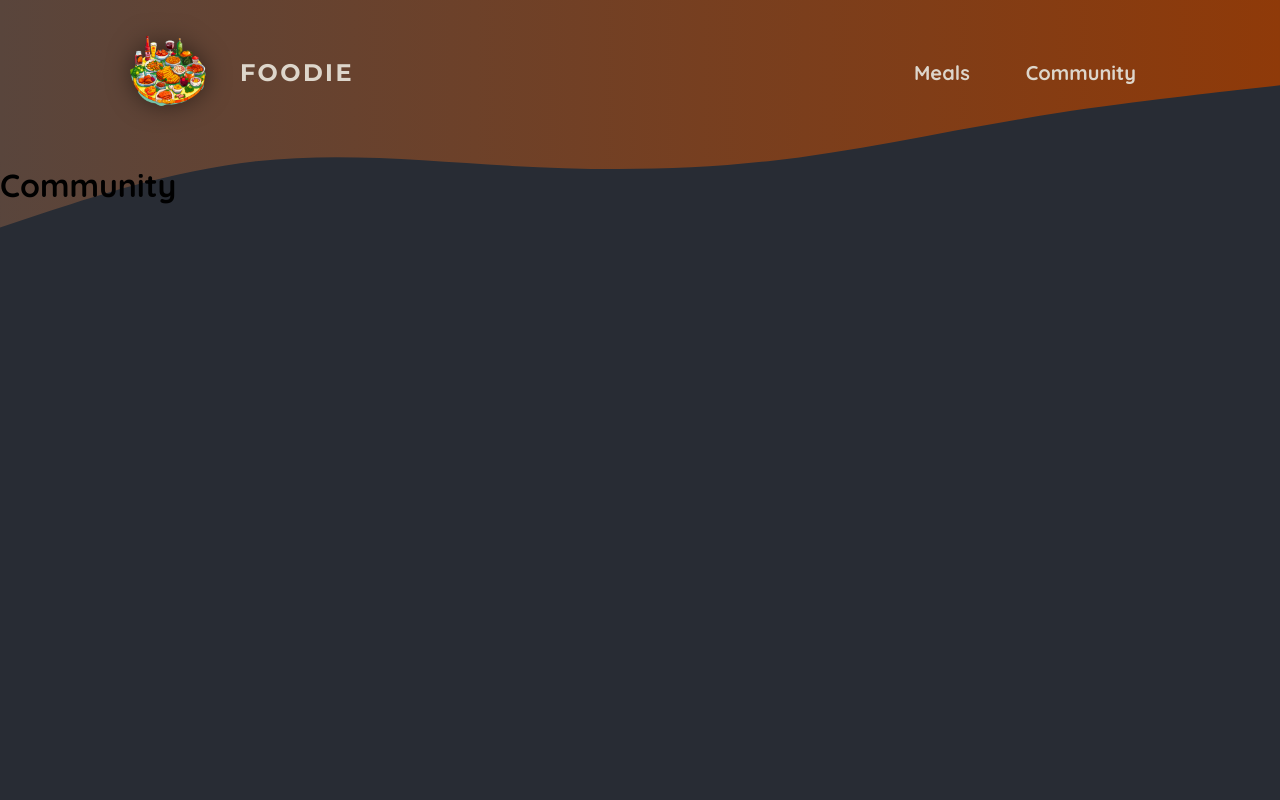
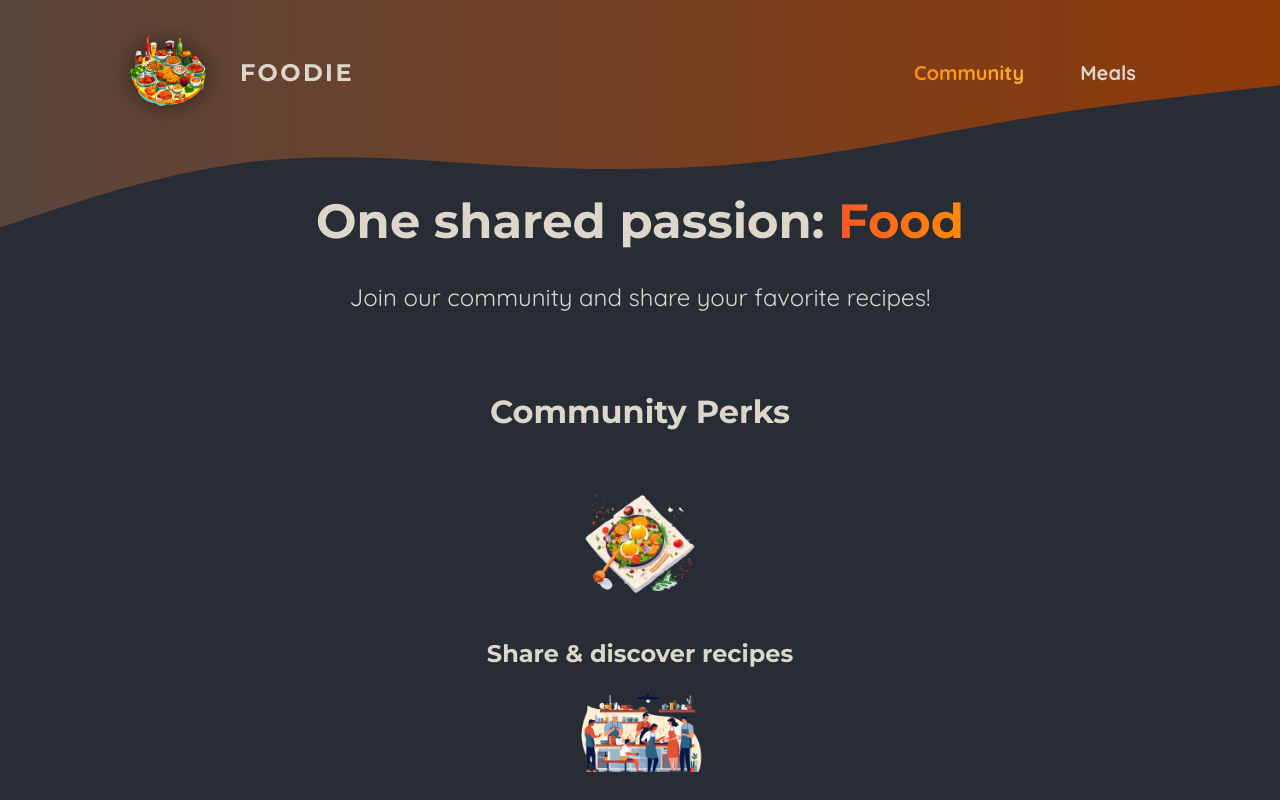
Before and after one commit to MateuszGacek/foodie, a Next.js app: page /community in a window 1280 px wide. Shown: the top 800 px of the page. Built offline with nearby package versions, Linux system fonts and the light colour scheme.

Commit message:
feat: added active link

```diff
--- /dev/null
+++ b/app/community/page.module.css
@@ -0,0 +1,61 @@
+.header {
+  gap: 3rem;
+  margin: 3rem auto 5rem auto;
+  width: 90%;
+  max-width: 75rem;
+  color: #ddd6cb;
+  font-size: 1.5rem;
+  text-align: center;
+}
+
+.header h1 {
+  font-family: "Montserrat", sans-serif;
+}
+
+.highlight {
+  background: linear-gradient(90deg, #f9572a, #ff8a05);
+  background-clip: text;
+  -webkit-background-clip: text;
+  -webkit-text-fill-color: transparent;
+}
+
+.main {
+  width: 90%;
+  max-width: 40rem;
+  margin: 0 auto;
+  text-align: center;
+}
+
+.main h2 {
+  font-family: "Montserrat", sans-serif;
+  font-size: 2rem;
+  margin-bottom: 3rem;
+  color: #ddd6cb;
+}
+
+.perks {
+  list-style: none;
+  margin: 3rem 0;
+  padding: 0;
+}
+
+.perks li {
+  display: flex;
+  flex-direction: column;
+  align-items: center;
+  gap: 2rem;
+}
+
+.perks img {
+  width: 8rem;
+  height: 8rem;
+  object-fit: contain;
+}
+
+.perks p {
+  font-family: "Montserrat", sans-serif;
+  font-size: 1.5rem;
+  font-weight: bold;
+  margin: 0;
+  color: #ddd6cb;
+}
--- a/app/community/page.tsx
+++ b/app/community/page.tsx
@@ -1,9 +1,40 @@
-const Community = () => {
+import Image from "next/image";
+
+import mealIcon from "@/assets/icons/meal.png";
+import communityIcon from "@/assets/icons/community.png";
+import eventsIcon from "@/assets/icons/events.png";
+import classes from "./page.module.css";
+
+export default function CommunityPage() {
   return (
-    <main>
-      <h1>Community</h1>
-    </main>
+    <>
+      <header className={classes.header}>
+        <h1>
+          One shared passion: <span className={classes.highlight}>Food</span>
+        </h1>
+        <p>Join our community and share your favorite recipes!</p>
+      </header>
+      <main className={classes.main}>
+        <h2>Community Perks</h2>
+
+        <ul className={classes.perks}>
+          <li>
+            <Image src={mealIcon} alt="A delicious meal" />
+            <p>Share & discover recipes</p>
+          </li>
+          <li>
+            <Image src={communityIcon} alt="A crowd of people, cooking" />
+            <p>Find new friends & like-minded people</p>
+          </li>
+          <li>
+            <Image
+              src={eventsIcon}
+              alt="A crowd of people at a cooking event"
+            />
+            <p>Participate in exclusive events</p>
+          </li>
+        </ul>
+      </main>
+    </>
   );
-};
-
-export default Community;
+}
--- a/app/components/main-header/main-header.module.css
+++ b/app/components/main-header/main-header.module.css
@@ -21,30 +21,6 @@
   font-size: 1.25rem;
 }
 
-.nav a {
-  text-decoration: none;
-  color: #ddd6cb;
-  font-weight: bold;
-  padding: 0.5rem 1rem;
-  border-radius: 0.5rem;
-}
-
-.nav a:hover,
-.nav a:active {
-  background: linear-gradient(90deg, #ff8a05, #f9b331);
-  background-clip: text;
-  -webkit-background-clip: text;
-  -webkit-text-fill-color: transparent;
-  text-shadow: 0 0 18px rgba(248, 190, 42, 0.8);
-}
-
-.active {
-  background: linear-gradient(90deg, #ff8a05, #f9b331);
-  background-clip: text;
-  -webkit-background-clip: text;
-  -webkit-text-fill-color: transparent;
-}
-
 .logo {
   display: flex;
   align-items: center;
--- a/app/components/main-header/main-header.tsx
+++ b/app/components/main-header/main-header.tsx
@@ -3,6 +3,7 @@
 import logo from "@/assets/logo.png";
 import classes from "./main-header.module.css";
 import MainHeaderBackground from "./main-header-background";
+import NavLink from "./nav-link";
 
 const MainHeader = () => {
   return (
@@ -16,10 +17,10 @@
         <nav className={classes.nav}>
           <ul>
             <li>
-              <Link href="meals">Meals</Link>
+              <NavLink href="/community">Community</NavLink>
             </li>
             <li>
-              <Link href="community">Community</Link>
+              <NavLink href="/meals">Meals</NavLink>
             </li>
           </ul>
         </nav>
--- /dev/null
+++ b/app/components/main-header/nav-link.module.css
@@ -0,0 +1,23 @@
+.link {
+  text-decoration: none;
+  color: #ddd6cb;
+  font-weight: bold;
+  padding: 0.5rem 1rem;
+  border-radius: 0.5rem;
+}
+
+.link:hover,
+.link:active {
+  background: linear-gradient(90deg, #ff8a05, #f9b331);
+  background-clip: text;
+  -webkit-background-clip: text;
+  -webkit-text-fill-color: transparent;
+  text-shadow: 0 0 18px rgba(248, 190, 42, 0.8);
+}
+
+.active {
+  background: linear-gradient(90deg, #ff8a05, #f9b331);
+  background-clip: text;
+  -webkit-background-clip: text;
+  -webkit-text-fill-color: transparent;
+}
--- /dev/null
+++ b/app/components/main-header/nav-link.tsx
@@ -0,0 +1,24 @@
+"use client";
+
+import Link from "next/link";
+import classes from "./nav-link.module.css";
+import { usePathname } from "next/navigation";
+import { ReactNode } from "react";
+
+const NavLink = ({ href, children }: { href: string; children: ReactNode }) => {
+  const path = usePathname();
+  return (
+    <Link
+      href={href}
+      className={
+        path.startsWith(href)
+          ? `${classes.active} ${classes.link}`
+          : classes.link
+      }
+    >
+      {children}
+    </Link>
+  );
+};
+
+export default NavLink;
```
